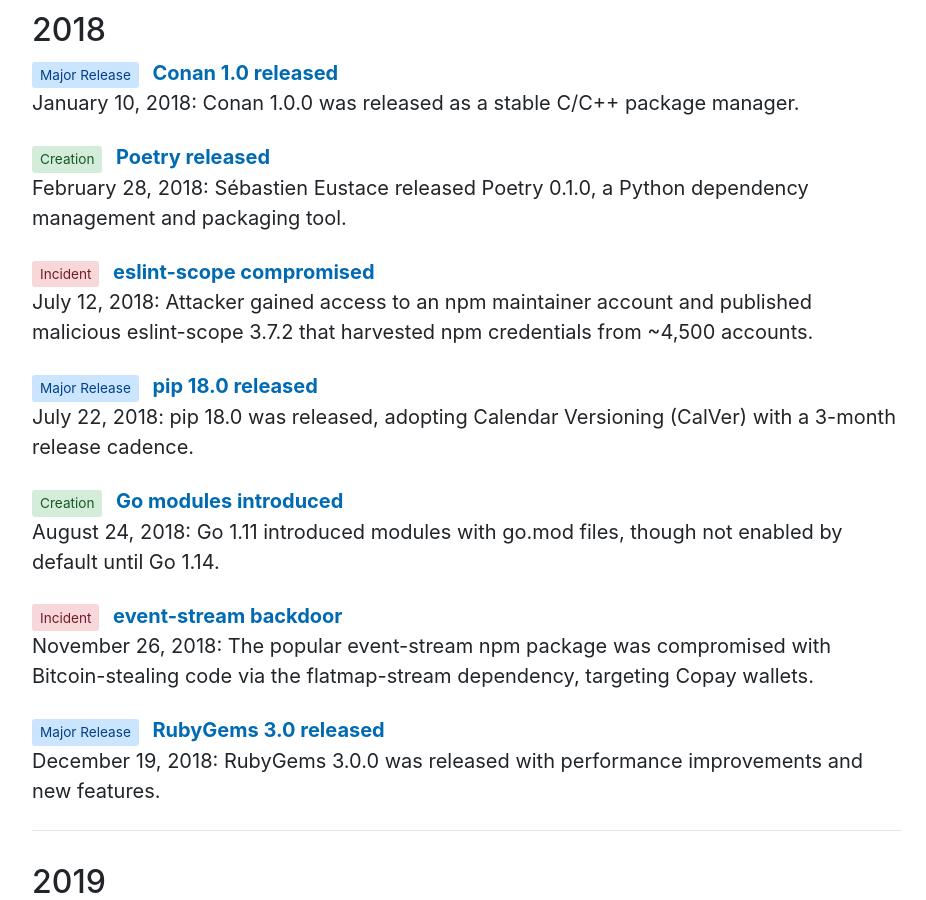
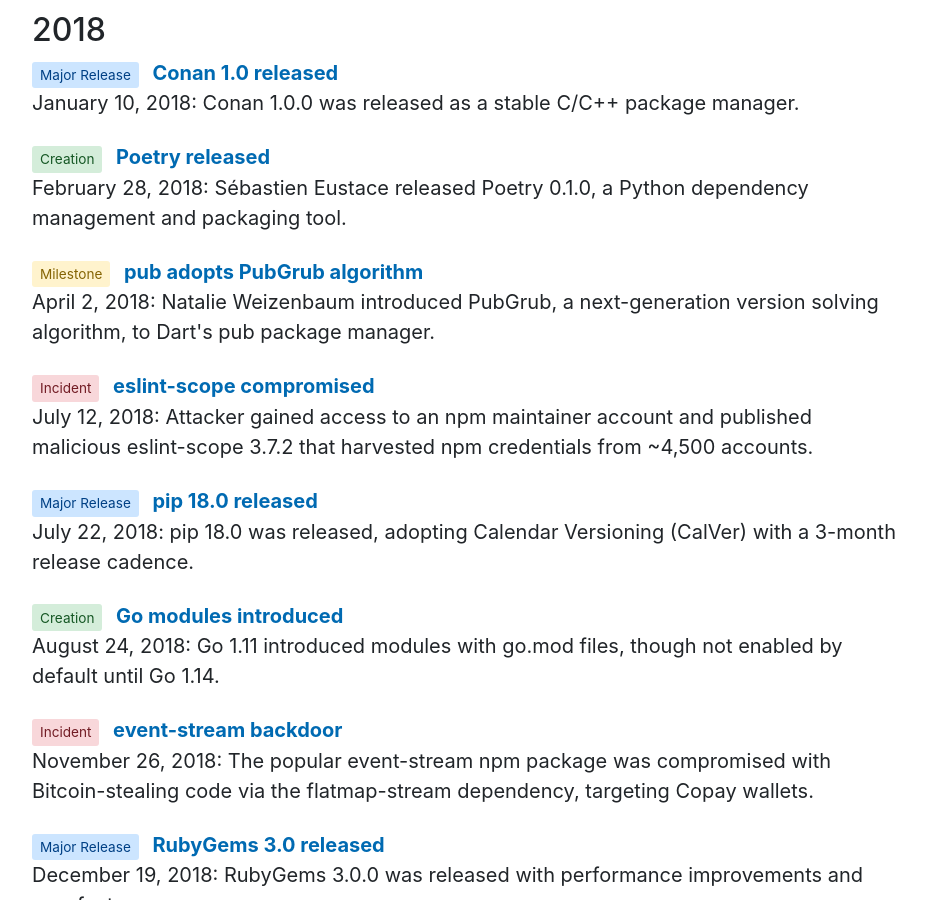
Before and after one commit to andrew/nesbitt.io, a Jekyll site: the page built from _posts/2025-11-15-package-manager-timeline.md, in a window 1280 px wide and 900 px high, scrolled down 8698 px. Shown: the whole window, without its empty margins (173-1099 px from the left). Built offline with Jekyll 4.4.1, drawn with Linux system fonts in a browser that asks for light colours.

Commit message:
Add milestone for PubGrub algorithm adoption in Dart's pub package manager

```diff
--- a/_posts/2025-11-15-package-manager-timeline.md
+++ b/_posts/2025-11-15-package-manager-timeline.md
@@ -523,6 +523,12 @@
 </div>
 
 <div class="timeline-event">
+<span class="event-type type-milestone">Milestone</span>
+<strong><a href="https://nex3.medium.com/pubgrub-2fb6470504f">pub adopts PubGrub algorithm</a></strong>
+<br>April 2, 2018: Natalie Weizenbaum introduced PubGrub, a next-generation version solving algorithm, to Dart's pub package manager.
+</div>
+
+<div class="timeline-event">
 <span class="event-type type-incident">Incident</span>
 <strong><a href="https://www.theregister.com/2018/07/12/npm_eslint/">eslint-scope compromised</a></strong>
 <br>July 12, 2018: Attacker gained access to an npm maintainer account and published malicious eslint-scope 3.7.2 that harvested npm credentials from ~4,500 accounts.
```
